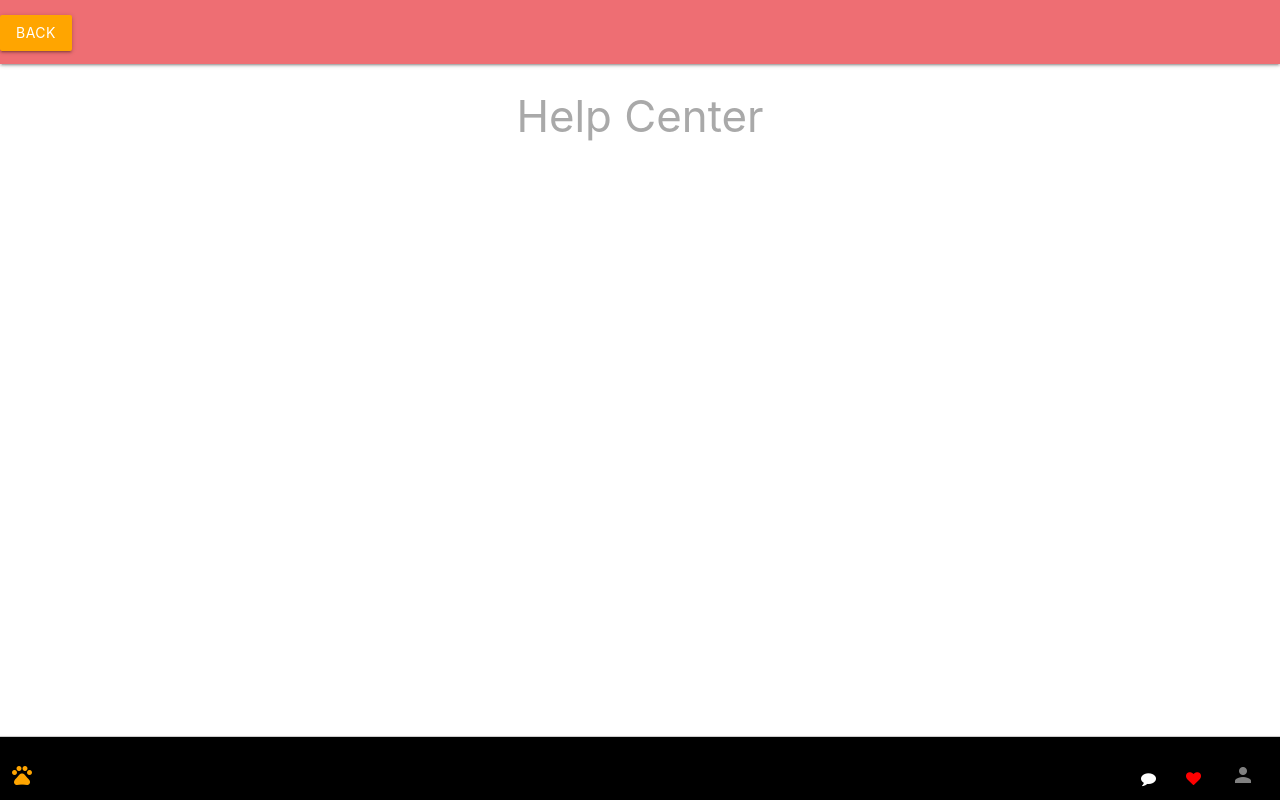
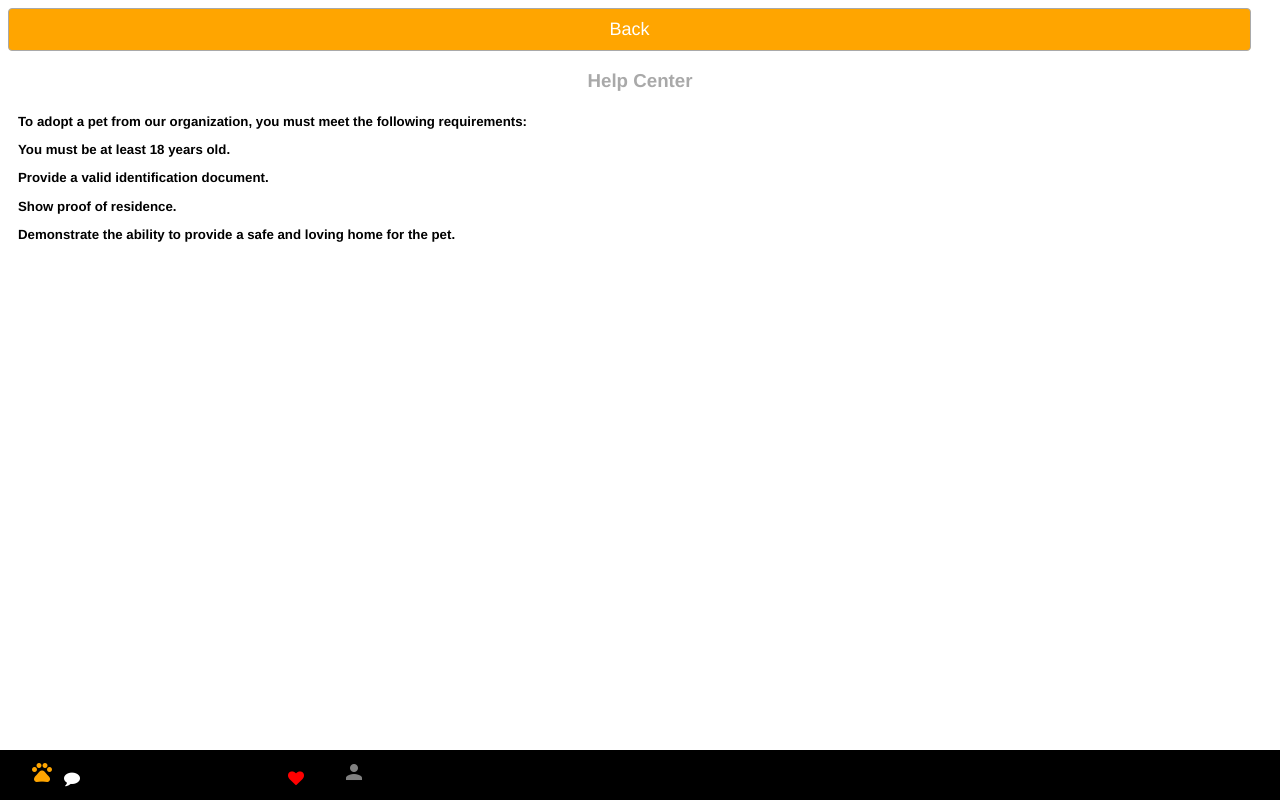
Before and after one commit to renad1999/Adoptly, a Django app: page /profile/settings/help/ in a window 1280 px wide. Run offline with Django 4.2, Linux system fonts and the light colour scheme; a user stored in the database is signed in; parts of the project's set-up code (start-up, migrations or seed data) failed here and were passed over.

Commit message:
css styling changes

```diff
--- a/main_app/static/css/style.css
+++ b/main_app/static/css/style.css
@@ -1,4 +1,5 @@
-/* TODO GATEWAY PAGE */
+
+
 body.gateway {
     background: url("/static/images/gateway-hero.jpg");
     background-repeat: no-repeat;
@@ -863,19 +864,13 @@
 top: -13vmin;
 left: 40px; */
 
-<<<<<<< HEAD
-=======
-
->>>>>>> development
 
 
-
-
-body {
+/* body {
     display: flex;
     flex-direction: column;
     min-height: 100vh;
-}
+} */
 
 
 
@@ -916,7 +911,7 @@
     margin: 0 auto;
   }
 
-  /* Add additional styles as needed */
+
 
 
 
@@ -972,7 +967,7 @@
     margin-top: 20px;
   }
 
-<<<<<<< HEAD
+
   /* Styling for profile settings page */
 
 
@@ -990,62 +985,54 @@
     /* margin-top: 20px; */
 }
 
+  /* Add any other necessary styles for the questionnaire form */
 
-
-
-/* navbar styling  */
-.button-link:hover {
-    background-color: #ff8800;
+.pet-container {
+    display: flex;
+    justify-content: center;
+    border: 2px solid #000000;
+    border-radius: 10px;
+    padding: 5px;
 }
 
-
-
-
- .mynav {
-    position: fixed;
-    bottom: 0;
-    left: 0;
-    width: 100%;
-    background-color: black;
-    border-top: 1px solid #cccccc;
-    box-shadow: 0 0 2px rgba(227, 204, 204, 0.25);
-    justify-content: space-between;
-    align-items: center;
-
+.pet-info-container {
+    border: 2px solid #000000;
+    border-radius: 10px;
+    width: 380px;
+    display: flex;
+    flex-wrap: wrap;
+    justify-content: flex-start;
 }
 
-  .fixnav{
-    position: relative;
-    padding: 10px;
-    float: center;
-    outline: none;
-    justify-content: space-between;
-    align-items: center;
-  }
-
-  .centered-text {
-    text-align: center;
-    padding-top: 20px;
-    margin-left: 20px;
+.top-row {
+    display: inline-flex;
+    padding: 5px;
+    justify-content: center;
 }
 
 /*
+.img-container {
 
-  button-container {
-    text-align: left;
-    padding-top: 20px;
-    margin-left: 20px;
 } */
 
-
-  .words{
-    text-align: center;
-
+.like-btn {
+    width: 20px;
+    height: 20px;
+    border-radius: 50%;
+    background-color: #ff8800;
+    display: flex;
+    justify-content: flex-end;
+    align-items: flex-end;
 }
 
-  .content {
-    flex: 1;
-    padding: 20px;
+.no-like-btn {
+    width: 20px;
+    height: 20px;
+    border-radius: 50%;
+    background-color: #ff8800;
+    display: flex;
+    justify-content: flex-start;
+    align-items: flex-start;
 }
 
 
@@ -1055,47 +1042,6 @@
 
 
 
-
-/* Help center page style */
-
-.helptitle{
-    text-align: center;
-    color: darkgrey;
-
-}
-
-.helpcenter{
-    text-align: left;
-    padding-left: 10px;
-}
-
-
-/* about page styling */
-.adoptly{
-    text-align: center;
-    color: darkgrey;
-}
-
-.paw {
-    text-align: left;
-    padding-left: 10px;
-}
-
-.furever
-{
-    text-align: left;
-    padding-left: 10px;
-}
-
-img.paws {
-    height: 8vmin;
-    width: 8vmin;
-    padding-top: 20px;
-    width:100px;
-    height:100px;
-    display: block;
-    margin: 0 auto;
-}
 
 
 
@@ -1139,56 +1085,141 @@
 
 
 
-=======
-  /* Add any other necessary styles for the questionnaire form */
+/* about page styling */
+.adoptly{
+    text-align: center;
+    color: darkgrey;
+    font-family: "Helvetica", sans-serif;
+}
+
+.paw {
+    text-align: left;
+    padding-left: 10px;
+    font-family: "Helvetica", sans-serif;
+}
+
+.furever
+{
+    text-align: left;
+    padding-left: 10px;
+    font-family: "Helvetica", sans-serif;
+
+}
+
+img.paws {
+    height: 8vmin;
+    width: 8vmin;
+    padding-top: 20px;
+    width:100px;
+    height:100px;
+    display: block;
+    margin: 0 auto;
+}
+
+.btn.btn-secondary {
+    display: block;
+    width: 95%;
+    text-align: center;
+    padding: 10px 20px;
+    color: white;
+    text-decoration: none;
+    border-radius: 4px;
+    font-family: "Helvetica", sans-serif;
+    font-size: 18px;
+    border: 1.5px solid darkgrey;
+  }
 
 
 
+/* navbar styling  */
+.button-link:hover {
+    background-color: #ff8800;
+}
 
-.pet-container {
+.button-link{
     display: flex;
     justify-content: center;
-    border: 2px solid #000000;
-    border-radius: 10px;
-    padding: 5px;
+    width: 100%;
+     box-sizing: border-box;
+
 }
 
-.pet-info-container {
-    border: 2px solid #000000;
-    border-radius: 10px;
-    width: 380px;
-    display: flex;
-    flex-wrap: wrap;
-    justify-content: flex-start;
-}
+ .mynav {
+    position: fixed;
+    bottom: 0;
+    left: 0;
+    width: 100%;
+    background-color: black;
 
-.top-row {
-    display: inline-flex;
-    padding: 5px;
-    justify-content: center;
+    align-items: center;
+    padding: 10px;
+
  }
 
 
-.img-container {
+.material-icons
+{
+    width: 20px;
+    height: 20px;
+    padding-left: 20px;
+
 
 }
 
-.like-btn {
+.fa.fa-comment {
+    padding-right: 200px;
     width: 20px;
     height: 20px;
-    border-radius: 50%;
-    background-color: #ff8800;
-    display: flex;
-    justify-content: flex-end;
-    align-items: flex-end;
+
   }
 
-.no-like-btn {
+.fa.fa-heart {
+    padding-right: 10px;
     width: 20px;
     height: 20px;
-    border-radius: 50%;
-    background-color: #ff8800;
-    display: flex;
-    justify-content: flex-start;
-    align-items: flex-start;
+
 }
+
+.material-icons
+ {
+    width: 20px;
+    height: 20px;
+    margin-right: 10px;
+ }
+
+
+  /* .centered-text {
+    text-align: center;
+    padding-top: 20px;
+    margin-left: 20px;
+  } */
+
+  /* button-container {
+    text-align: left;
+    padding-top: 20px;
+    margin-left: 20px;
+  }  */
+  .words{
+    text-align: center;
+
+  }
+
+  .content {
+    flex: 1;
+    padding: 20px;
+}
+
+/* Help center page style */
+
+.helptitle{
+    text-align: center;
+    color: darkgrey;
+    font-family: "Helvetica", sans-serif;
+
+}
+
+.helpcenter{
+    text-align: left;
+    padding-left: 10px;
+    font-family: "Helvetica", sans-serif;
+}
--- a/main_app/templates/base.html
+++ b/main_app/templates/base.html
@@ -5,46 +5,20 @@
   <meta charset="UTF-8">
   <meta http-equiv="X-UA-Compatible" content="IE=edge">
   <meta name="viewport" content="width=device-width, initial-scale=1.0">
-  <link rel="stylesheet" href="https://cdnjs.cloudflare.com/ajax/libs/materialize/1.0.0/css/materialize.min.css">
-  <link rel="preconnect" href="https://fonts.googleapis.com">
-  <link rel="preconnect" href="https://fonts.gstatic.com" crossorigin>
-  <link rel="stylesheet" type="text/css" href="{% static 'css/style.css' %}">
+  <!-- <link rel="preconnect" href="https://fonts.gstatic.com" crossorigin> -->
+  <!-- <link rel="stylesheet" type="text/css" href="{% static 'css/style.css' %}"> -->
   <link rel="stylesheet" href="https://cdnjs.cloudflare.com/ajax/libs/font-awesome/4.7.0/css/font-awesome.min.css">
   <link rel="stylesheet" href="https://fonts.googleapis.com/icon?family=Material+Icons">
   <link rel="stylesheet" href="{% static 'css/style.css' %}" />
   <title>Adoptly</title>
 </head>
 <body>
-  <header class="navbar-fixed">
-    <nav>
-
-      <!-- <div class="nav-wrapper hide-on-med-and-up" style="background-color: black;">
-        <ul id="nav-mobile" class="center">
-          <li><a href="{% url 'gateway' %}" class="brand-logo stylish-a"><i class="material-icons" style="color: orange;">pets</i></a></li>
-    <nav id="navbar">
-      <div class="nav-wrapper">
-        <ul id="nav-mobile" class="left hide-on-med-and-down">
-          <li><a href="{% url 'home' %}" class="brand-logo stylish-a">A</a></li> -->
-
-  <header>
-    <nav class="mynav">
-
-        </ul>
-      <div class="fixnav" style="background-color: black;">
-        <ul id="nav-mobile" class="left">
-          <li><a href="{% url 'home' %}" class="brand-logo stylish-a"><i class="material-icons" style="color: orange;">pets</i></a></li>
-        </ul>
-        <ul id="nav-mobile" class="right">
-          <li><a href="{% url 'messages' %}"><i class="fa fa-comment" style="color: white;"></i></a></li>
-          <li><a href="{% url 'matches' %}"><i class="fa fa-heart" style="color: red;"></i></a></li>
-          <li><a href="{% url 'settings' %}"><i class="material-icons" style="color: grey;">person</i></a></li>
-
-        </ul>
-      </div>
+   <nav class="mynav">
+          <a href="{% url 'home' %}" ><i class="material-icons" style="color: orange;">pets</i></a>
+          <a href="{% url 'messages' %}"><i class="fa fa-comment" style="color: white;"></i></a>
+          <a href="{% url 'matches' %}"><i class="fa fa-heart" style="color: red;"></i></a>
+          <a href="{% url 'settings' %}"><i class="material-icons" style="color: grey;">person</i></a>
     </nav>
-  </header>
-
-
 </body>
 </html>
 {% block content %}
--- a/main_app/templates/help_center.html
+++ b/main_app/templates/help_center.html
@@ -3,13 +3,12 @@
 {% block content %}
     <a href="{% url 'settings' %}" class="btn btn-secondary" style="background-color: orange;">Back</a>
     <h3 class="helptitle">Help Center</h3>
-        <h6 class="helpcenter">    <p>To adopt a pet from our organization, you must meet the following requirements:</p>
+    <h5 class="helpcenter">
+        <p>To adopt a pet from our organization, you must meet the following requirements:</p>
 
-        <p> You must be at least 18 years old.</p>
-    <p>    Provide a valid identification document.</p>
-<p>      Show proof of residence.</p>
-<p>  Demonstrate the ability to provide a safe and loving home for the pet.</p></h6>
-
-
-
+        <p>You must be at least 18 years old.</p>
+        <p>Provide a valid identification document.</p>
+        <p>Show proof of residence.</p>
+        <p>Demonstrate the ability to provide a safe and loving home for the pet.</p>
+    </h5>
 {% endblock %}
--- a/main_app/templates/pet_guidance.html
+++ b/main_app/templates/pet_guidance.html
@@ -1,6 +1,7 @@
 {% extends 'base.html' %}
 
 {% block content %}
+
 
 <a href="{% url 'settings' %}" class="btn btn-secondary" style="background-color: orange;">Back</a>
     <h3 class="guidance">Adoption Guidance</h3>
--- a/main_app/views.py
+++ b/main_app/views.py
@@ -435,8 +435,6 @@
 def preferences_complete(request):
     return render(request, '')
 
-
-
 @login_required
 def pet_guidance(request):
     return render(request, 'pet_guidance.html')
@@ -452,6 +450,11 @@
 @login_required
 def messages(request):
     return render(request, 'messages.html')
+
+@login_required
+def user_settings(request):
+  pets = PetTable.objects.filter(user=request.user)
+  return render(request, 'profile_settings.html', {'pets': pets})
 
 
 def redirect_form(request):
```
Also changed, not shown: main_app/templates/profile_settings.html (+12 -0 lines). Lines whose indentation alone changed are shown as unchanged.
